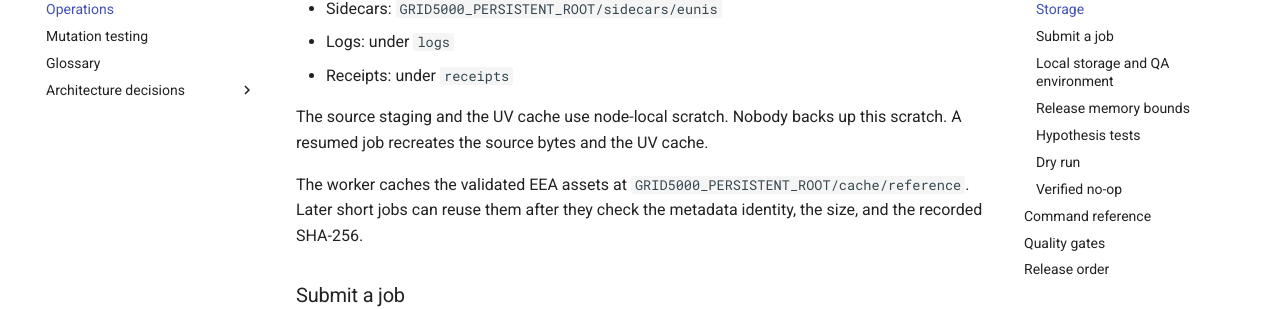
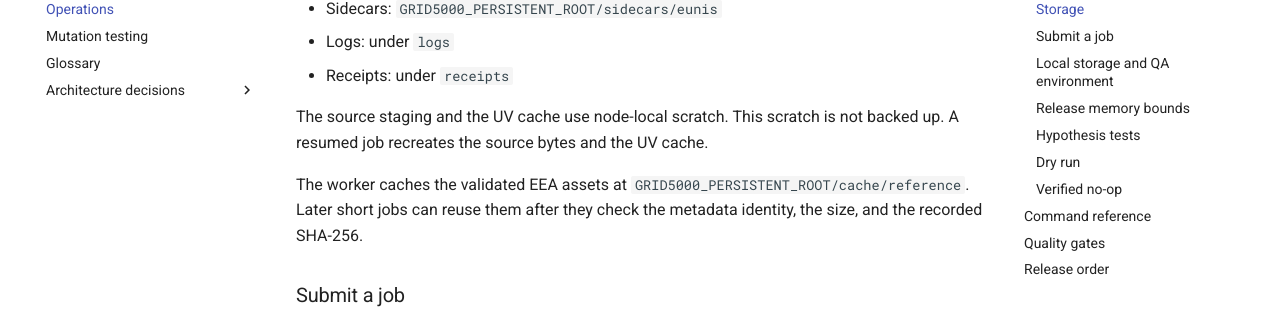
Before and after one commit to NoeFlandre/osm-polygon-eunis, an MkDocs documentation site: the page built from docs/operations.md, in a window 1280 px wide and 900 px high, scrolled down 1681 px. Shown: the part 153-462 px from the top of the window. Built offline with MkDocs 1.6.1 and Material for MkDocs 9.7.7, drawn with Linux system fonts in a browser that asks for light colours; comment, search, counter and statistics services are not loaded.

Commit message:
docs: keep "not backed up" wording that the Grid'5000 contract test checks
Co-Authored-By: Claude Sonnet 5.5 <noreply@anthropic.com>
Claude-Session: https://claude.ai/code/session_012hTfGDKATWSHAuPsTwiCKA

```diff
--- a/docs/operations.md
+++ b/docs/operations.md
@@ -77,8 +77,8 @@ The worker stores its data in these places:
 - Logs: under `logs`
 - Receipts: under `receipts`
 
-The source staging and the UV cache use node-local scratch. Nobody backs up this
-scratch. A resumed job recreates the source bytes and the UV cache.
+The source staging and the UV cache use node-local scratch. This scratch is
+not backed up. A resumed job recreates the source bytes and the UV cache.
 
 The worker caches the validated EEA assets at
 `GRID5000_PERSISTENT_ROOT/cache/reference`. Later short jobs can reuse them
```
